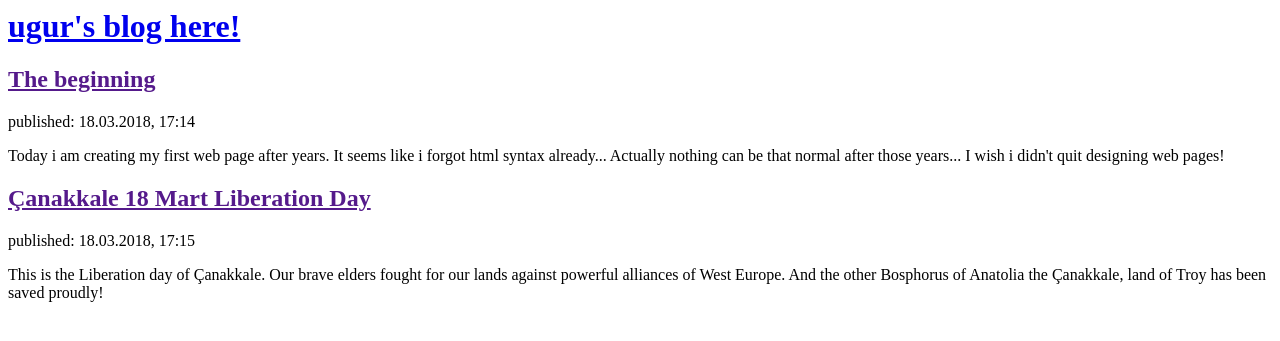
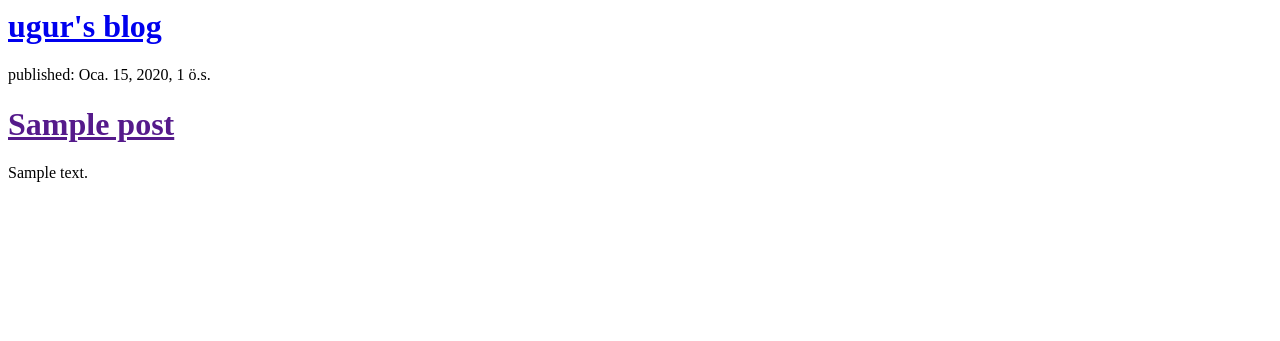
Before and after one commit to MahtanSirfalas/my-first-blog, a Django app: template blog/templates/blog/post_list.html in a window 1280 px wide. Shown: the top 341 px of the page. Run offline with Django 3.2, Linux system fonts and the light colour scheme; the template is opened without the code that fills it: values that come from a table or form of the project are taken from there, others are empty; tables that the repository leaves empty hold one stand-in row (values such as "Sample post").

Commit message:
Modified html to get content from database

```diff
--- a/blog/templates/blog/post_list.html
+++ b/blog/templates/blog/post_list.html
@@ -6,29 +6,17 @@
 
     <body>
         <div>
-            <h1><a href="/">ugur's blog here!</a></h1>
+            <h1><a href="/">ugur's blog</a></h1>
         </div>
 
-        <div>
-            <h2><a href="">The beginning</a></h2>
-            <p>published: 18.03.2018, 17:14</p>
-            <p>
-                Today i am creating my first web page after years. It seems like
-                i forgot html syntax already... Actually nothing can be that
-                normal after those years... I wish i didn't quit designing web
-                pages!
-            </p>
-        </div>
-        <div>
-            <h2><a href="">Çanakkale 18 Mart Liberation Day</a></h2>
-            <p>published: 18.03.2018, 17:15</p>
-            <p>
-                This is the Liberation day of Çanakkale. Our brave elders
-                fought for our lands against powerful alliances of West Europe.
-                And the other Bosphorus of Anatolia the Çanakkale, land of Troy
-                has been saved proudly!
-            </p>
-        </div>
+        {% for post in posts %}
+            <div>
+                <p>published: {{ post.published_date }}</p>
+                <h1><a href="">{{ post.title }}</a></h1>
+                <p>{{ post.text|linebreaksbr }}</p>
+
+            </div>
+        {% endfor %}
 
     </body>
 
--- a/blog/views.py
+++ b/blog/views.py
@@ -1,6 +1,8 @@
 from django.shortcuts import render
-
+from .models import Post
+from django.utils import timezone
 
 
 def post_list(request):
-    return render(request, 'blog/post_list.html', {})
+    posts = Post.objects.filter(published_date__lte=timezone.now()).order_by('-published_date')
+    return render(request, 'blog/post_list.html', {'posts': posts})
```
